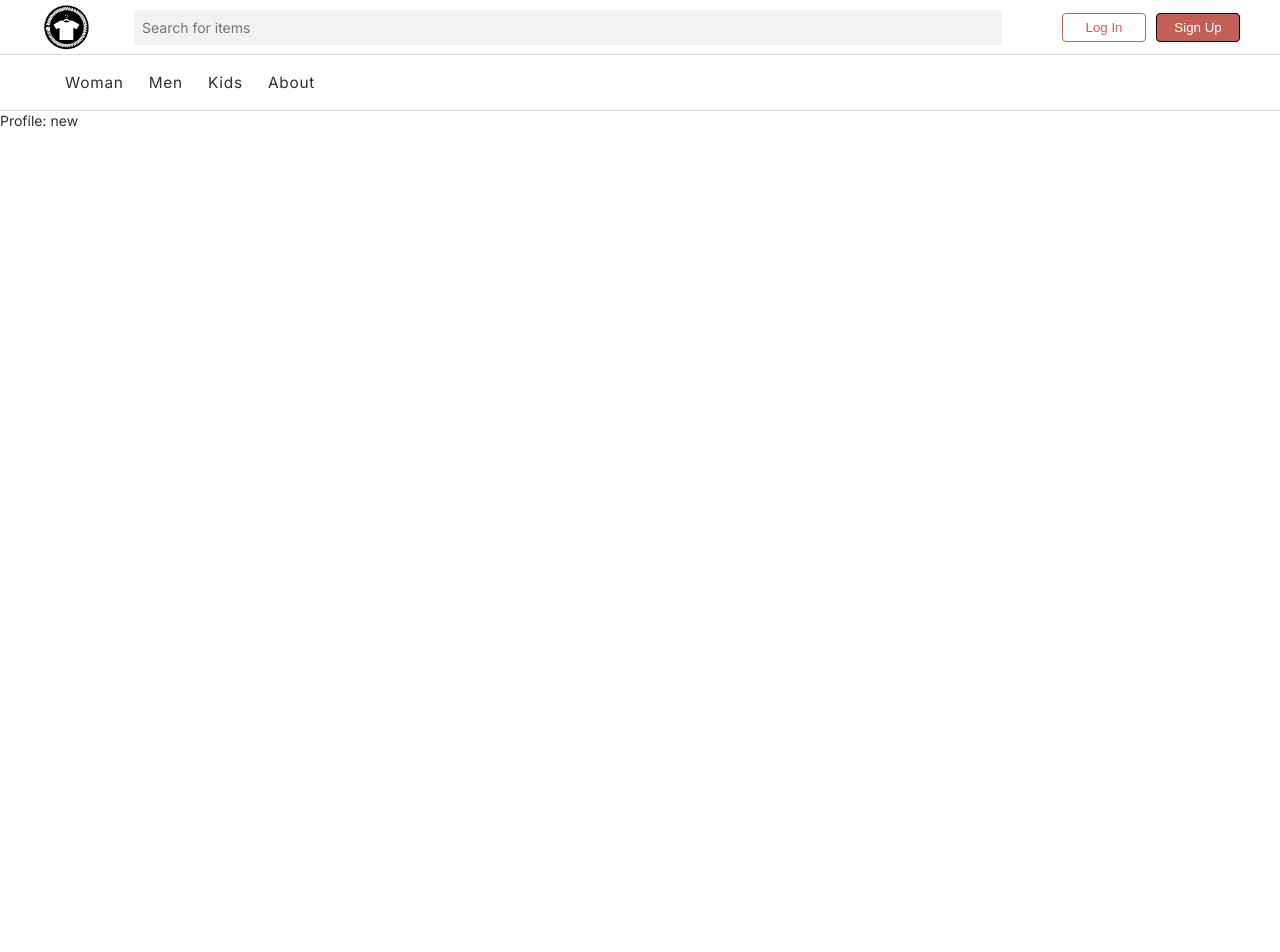
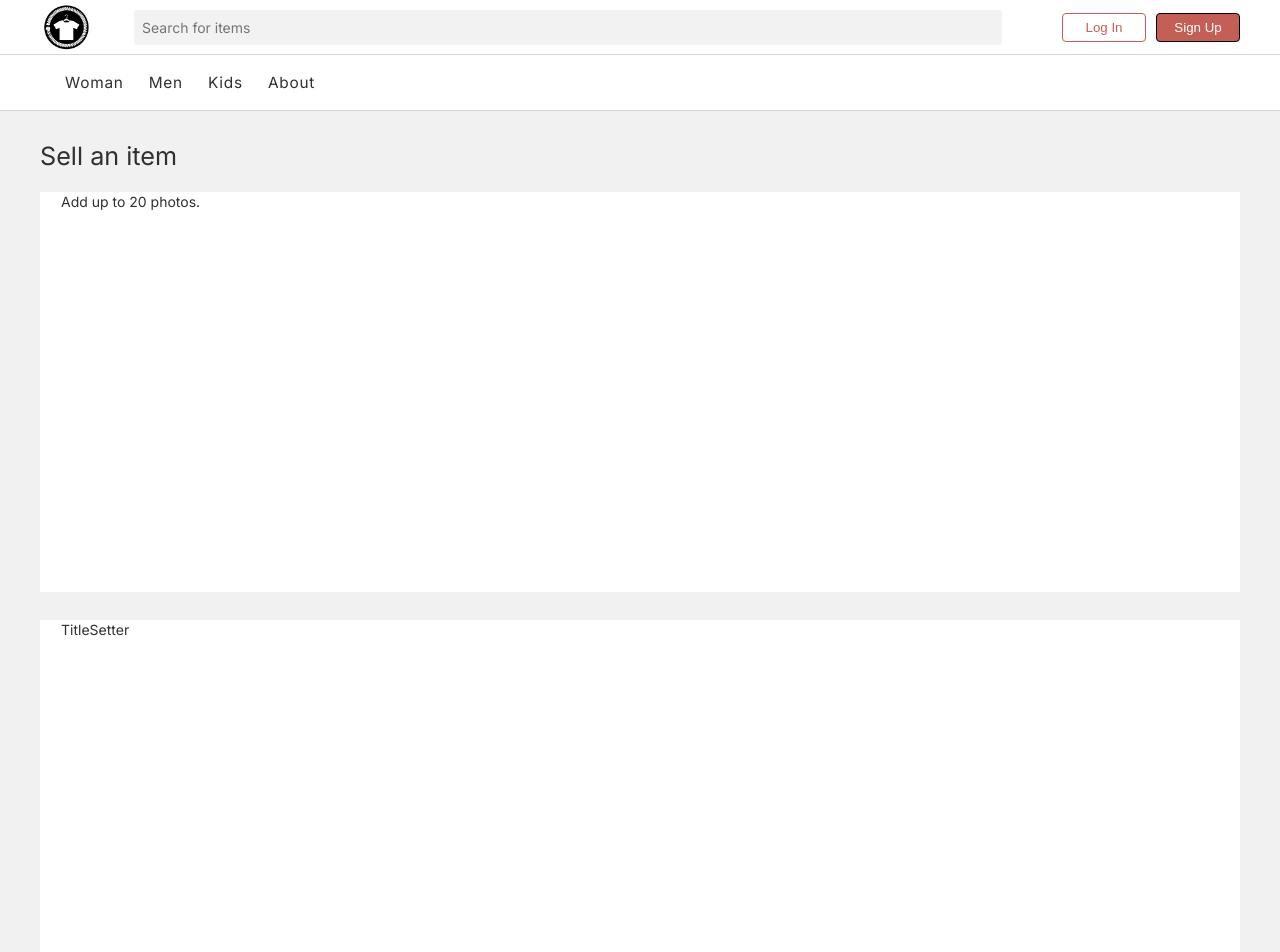
Before and after one commit to exelimpichment/ciuchy-frontend, a Next.js app: page /item/new in a window 1280 px wide. Shown: the top 952 px of the page. Before the commit the page ends 800 px from the top, so only its background shows below. Built offline with nearby package versions, Linux system fonts and the light colour scheme; no server answers.

Commit message:
virtuals and item model added

```diff
--- /dev/null
+++ b/components/NewItem/ButtonPanel.tsx
@@ -0,0 +1,12 @@
+import styled from 'styled-components';
+
+function ButtonPanel() {
+  return <ButtonPanelWrapper>ButtonPanel</ButtonPanelWrapper>;
+}
+
+export default ButtonPanel;
+
+const ButtonPanelWrapper = styled.div`
+  background-color: #fff;
+  padding: 0 1.5rem 0 1.5rem;
+`;
--- /dev/null
+++ b/components/NewItem/CategorySetter.tsx
@@ -0,0 +1,14 @@
+import styled from 'styled-components';
+
+function CategorySetter() {
+  return <CategorySetterWrapper>CategorySetter</CategorySetterWrapper>;
+}
+
+export default CategorySetter;
+
+const CategorySetterWrapper = styled.div`
+  background-color: #fff;
+  height: 400px;
+  margin-bottom: 2rem;
+  padding: 0 1.5rem 0 1.5rem;
+`;
--- /dev/null
+++ b/components/NewItem/PhotoSetter.tsx
@@ -0,0 +1,21 @@
+import styled from 'styled-components';
+
+function PhotoSetter() {
+  return (
+    <PhotoSetterWrapper>
+      <h2>Add up to 20 photos.</h2>
+    </PhotoSetterWrapper>
+  );
+}
+
+export default PhotoSetter;
+
+const PhotoSetterWrapper = styled.div`
+  background-color: #fff;
+  height: 400px;
+  margin-bottom: 2rem;
+  padding: 0 1.5rem 0 1.5rem;
+
+  h2 {
+  }
+`;
--- /dev/null
+++ b/components/NewItem/PriceSetter.tsx
@@ -0,0 +1,14 @@
+import styled from 'styled-components';
+
+function PriceSetter() {
+  return <PriceSetterWrapper>PriceSetter</PriceSetterWrapper>;
+}
+
+export default PriceSetter;
+
+const PriceSetterWrapper = styled.div`
+  background-color: #fff;
+  height: 400px;
+  margin-bottom: 2rem;
+  padding: 0 1.5rem 0 1.5rem;
+`;
--- /dev/null
+++ b/components/NewItem/TitleSetter.tsx
@@ -0,0 +1,14 @@
+import styled from 'styled-components';
+
+function TitleSetter() {
+  return <TitleSetterWrapper>TitleSetter</TitleSetterWrapper>;
+}
+
+export default TitleSetter;
+
+const TitleSetterWrapper = styled.div`
+  background-color: #fff;
+  height: 400px;
+  margin-bottom: 2rem;
+  padding: 0 1.5rem 0 1.5rem;
+`;
--- a/package.json
+++ b/package.json
@@ -11,6 +11,8 @@
     "prepare": "husky install"
   },
   "dependencies": {
+    "@mui/material": "^5.12.3",
+    "@mui/styled-engine-sc": "^5.12.0",
     "@next/font": "^13.1.6",
     "@reduxjs/toolkit": "^1.9.3",
     "@types/node": "18.13.0",
@@ -27,7 +29,7 @@
     "react-redux": "^8.0.5",
     "react-toastify": "^9.1.2",
     "sharp": "^0.32.0",
-    "styled-components": "^5.3.6",
+    "styled-components": "^5.3.10",
     "typescript": "4.9.5"
   },
   "devDependencies": {
--- a/pages/emailConfirmed/index.tsx
+++ /dev/null
@@ -1,5 +0,0 @@
-function emailConfirmed() {
-  return <div>emailConfirmed</div>;
-}
-
-export default emailConfirmed;
--- /dev/null
+++ b/pages/item/new.tsx
@@ -0,0 +1,33 @@
+import ButtonPanel from '@/components/NewItem/ButtonPanel';
+import CategorySetter from '@/components/NewItem/CategorySetter';
+import PhotoSetter from '@/components/NewItem/PhotoSetter';
+import PriceSetter from '@/components/NewItem/PriceSetter';
+import TitleSetter from '@/components/NewItem/TitleSetter';
+import styled from 'styled-components';
+
+const New = () => {
+  return (
+    <NewItemWrapper>
+      <div className="container">
+        <h1>Sell an item</h1>
+        <PhotoSetter />
+        <TitleSetter />
+        <CategorySetter />
+        <PriceSetter />
+        <ButtonPanel />
+      </div>
+    </NewItemWrapper>
+  );
+};
+
+export default New;
+
+const NewItemWrapper = styled.main`
+  background-color: #f2f1f2;
+  min-height: calc(100vh - 110px);
+
+  h1 {
+    font-size: 1.8rem;
+    padding: 2rem 0 1.25rem 0;
+  }
+`;
```
Also changed, not shown: 1 other file (tests, documents, lock files or other folders).
